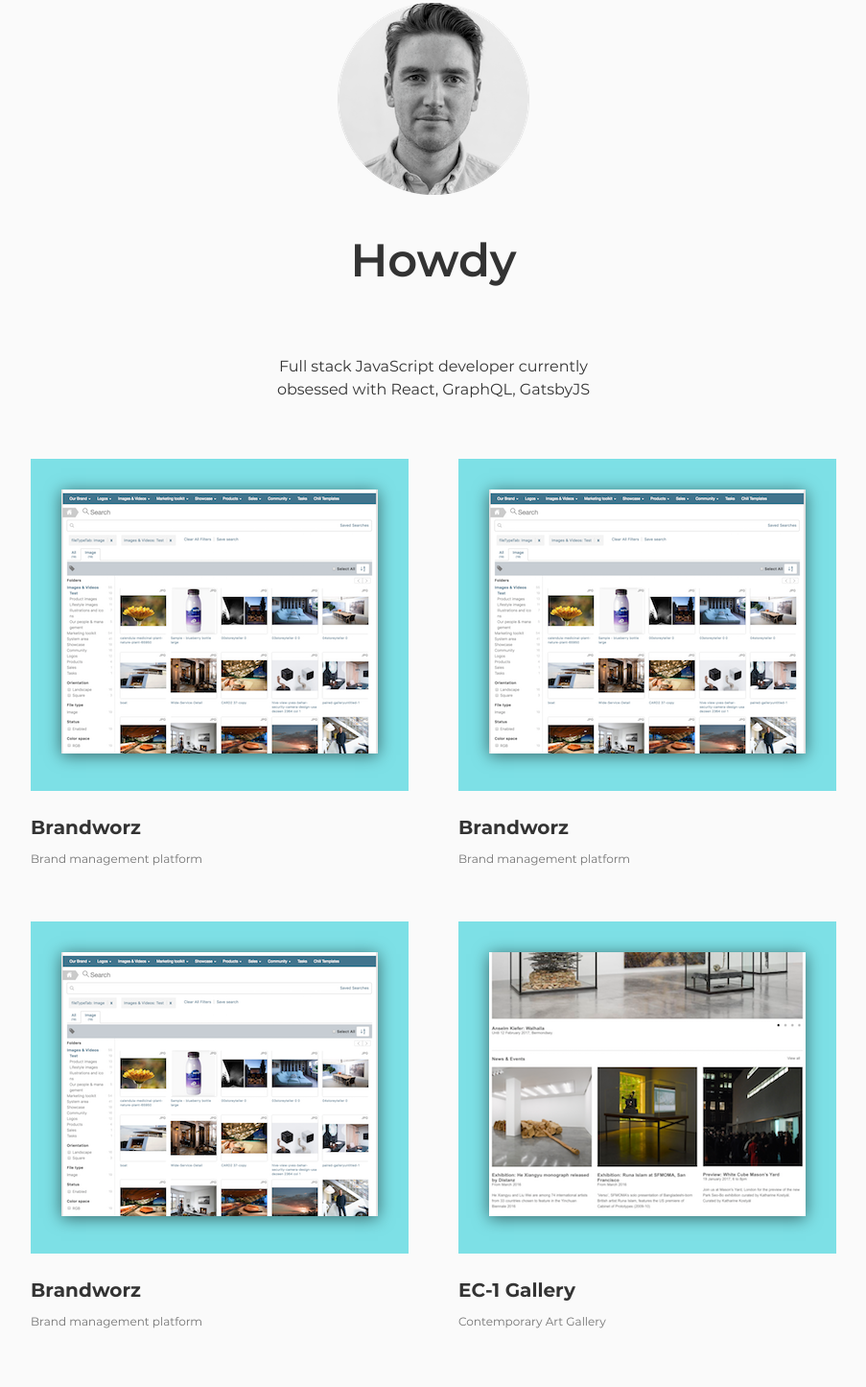
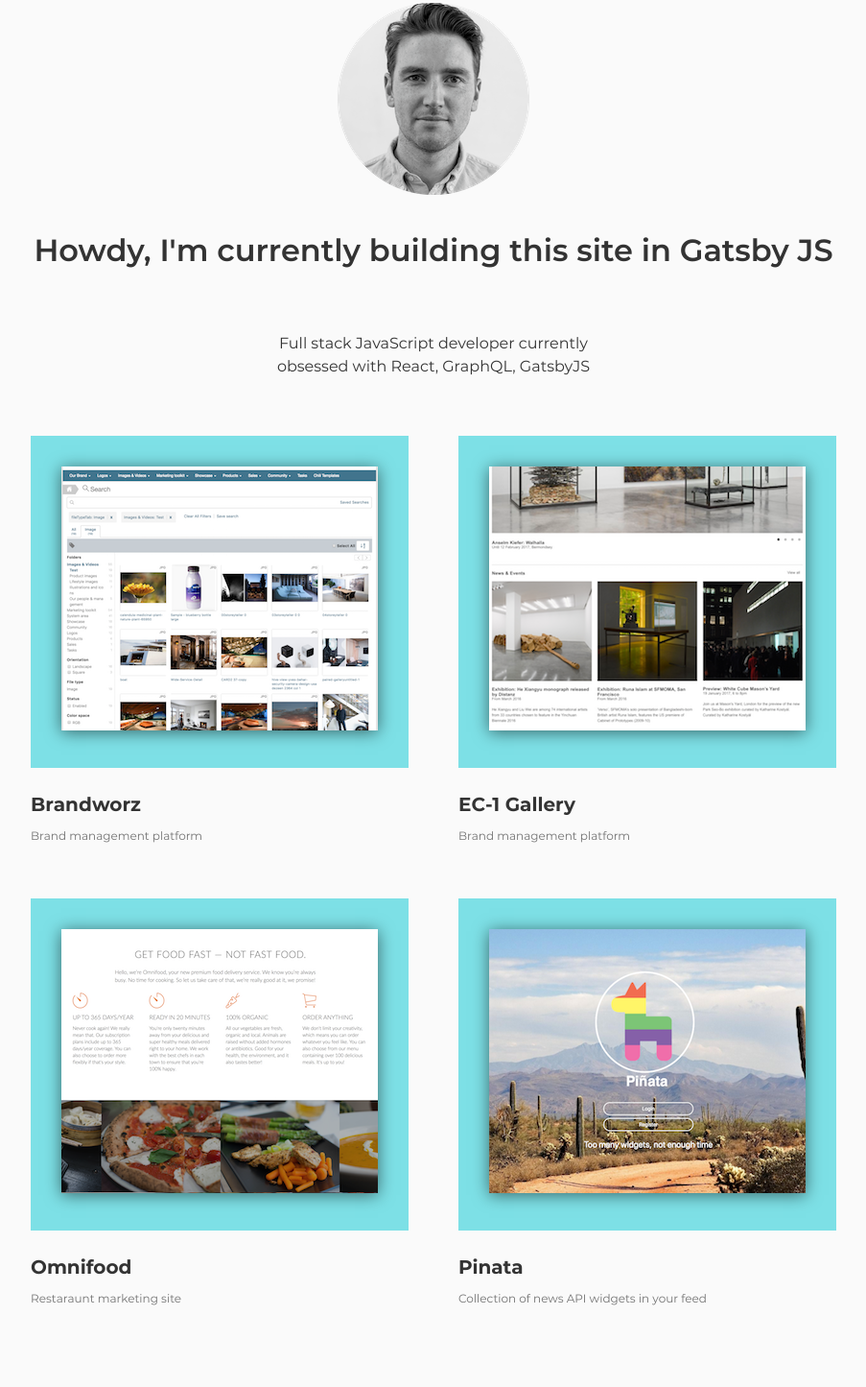
Before and after one commit to brian-cooney/gatsby-portfolio, a Gatsby site: page / in a window 1280 px wide. Shown: the part 95-1540 px from the top of the page at 96% size, without its empty margins (188-1091 px from the left). Built offline with nearby package versions, Linux system fonts and the light colour scheme; Gatsby itself is replaced by a stand-in of ours; grey boxes are pictures that could not be loaded; a web font is replaced by a local one.

Commit message:
two images added

```diff
--- a/src/components/NavBar.js
+++ b/src/components/NavBar.js
@@ -47,6 +47,10 @@ const NavLinks = styled(Link)`
   text-decoration: none;
   text-transform: uppercase;
   letter-spacing: 0.5px;
+  :hover {
+    color: #fff;
+    background-color: #13c7d2;
+  }
 `
 
 
@@ -56,7 +60,7 @@ const NavBar = () => (
         <NavFlex>
           <Name>Brian Cooney</Name>
           <NavWrapper>
-          <NavLinks to="/portfolio/">Portfolio</NavLinks>
+          <NavLinks to="/">Portfolio</NavLinks>
           <NavLinks to="/about/">About</NavLinks>
           <NavLinks to="/contact/">Contact</NavLinks>
           </NavWrapper>
--- a/src/components/layout.css
+++ b/src/components/layout.css
@@ -305,7 +305,7 @@ ul {
 
 h1 {
   font-weight: 600;
-  font-size: 3rem;
+  font-size: 2rem;
   margin-top: 1.75rem;
   margin-bottom: 3.75rem
 }
--- a/src/pages/index.js
+++ b/src/pages/index.js
@@ -5,6 +5,8 @@ import Layout from '../components/layout'
 import "../styles/fonts.css"
 import Project1 from "../content/react-search.png";
 import Project2 from "../content/ec-1-gallery.png";
+import Project3 from "../content/omnifood1.png";
+import Project4 from "../content/pinata.png";
 import Avatar from "../content/brian-avatar.png";
 import Card from '../components/Card';
 
@@ -15,7 +17,7 @@ const IndexPage = () => (
         <div className="portfolio-hero">
           <img className="avatar-home" src={Avatar} alt=""/>
           <h1 className="portfolio-hero-copy">
-            Howdy
+            Howdy, I'm currently building this site in Gatsby JS
           </h1>
           <p className="mb-60">
             Full stack JavaScript developer currently <br />
@@ -28,29 +30,29 @@ const IndexPage = () => (
               image={Project1}
               heading="Brandworz"
               content="Brand management platform"
-              Link1="www.asdfdsaf.adsf"
+              Link1=""
               Link1Titile="GitHub"
            />
            <Card
-              image={Project1}
-              heading="Brandworz"
+              image={Project2}
+              heading="EC-1 Gallery"
               content="Brand management platform"
               Link1="www.asdfdsaf.adsf"
               Link1Titile="GitHub"
            />
            <Card
-              image={Project1}
-              heading="Brandworz"
-              content="Brand management platform"
-              Link1="www.asdfdsaf.adsf"
+              image={Project3}
+              heading="Omnifood"
+              content="Restaraunt marketing site"
+              Link1="www.omnifood.com"
               Link1Titile="GitHub"
            />
 
            <Card
-              image={Project2}
-              heading="EC-1 Gallery"
-              content="Contemporary Art Gallery"
-              Link1="www.asdfdsaf.adsf"
+              image={Project4}
+              heading="Pinata"
+              content="Collection of news API widgets in your feed"
+              Link1=""
               Link1Titile="GitHub"
            />
 
```
Also changed, not shown: src/content/omnifood1.png (added), src/content/pinata.png (added).
